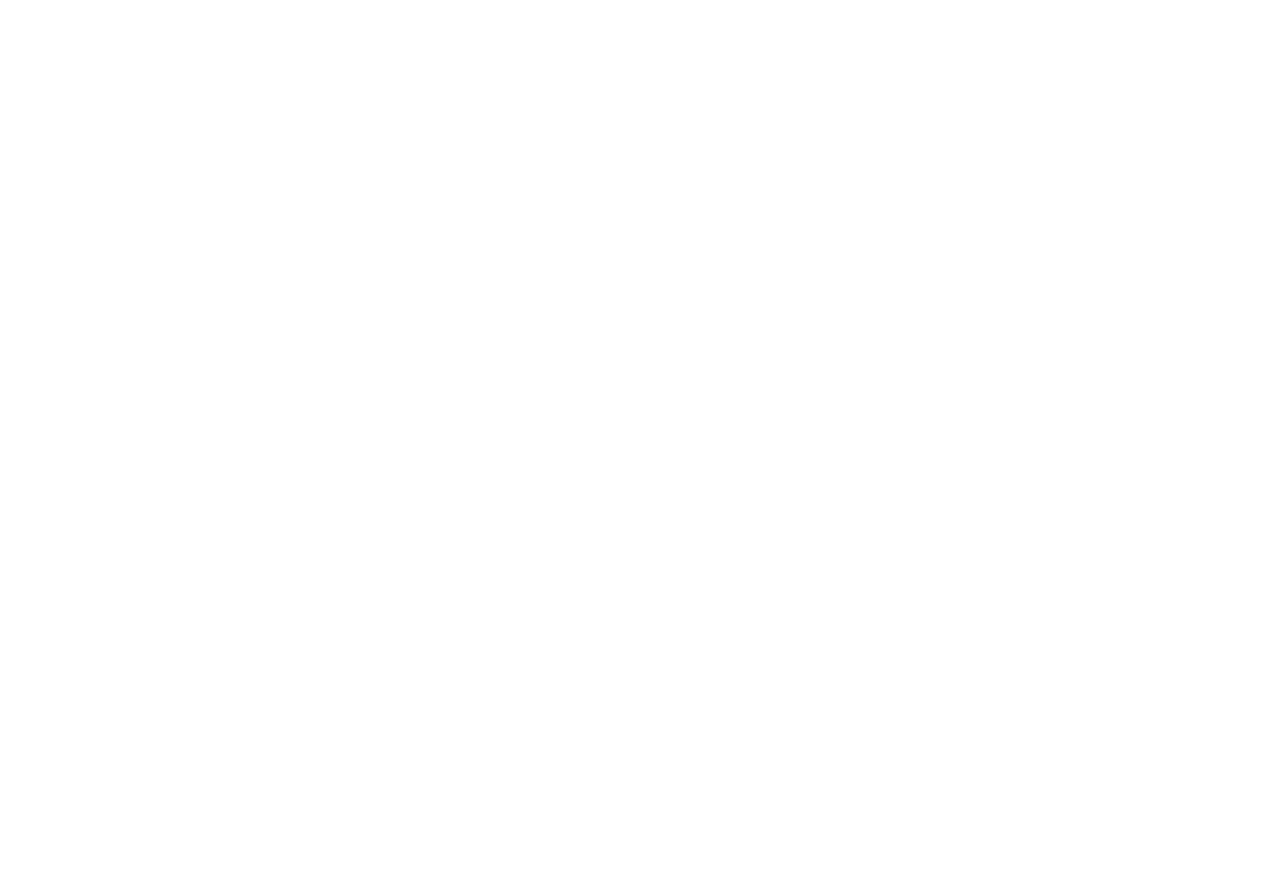
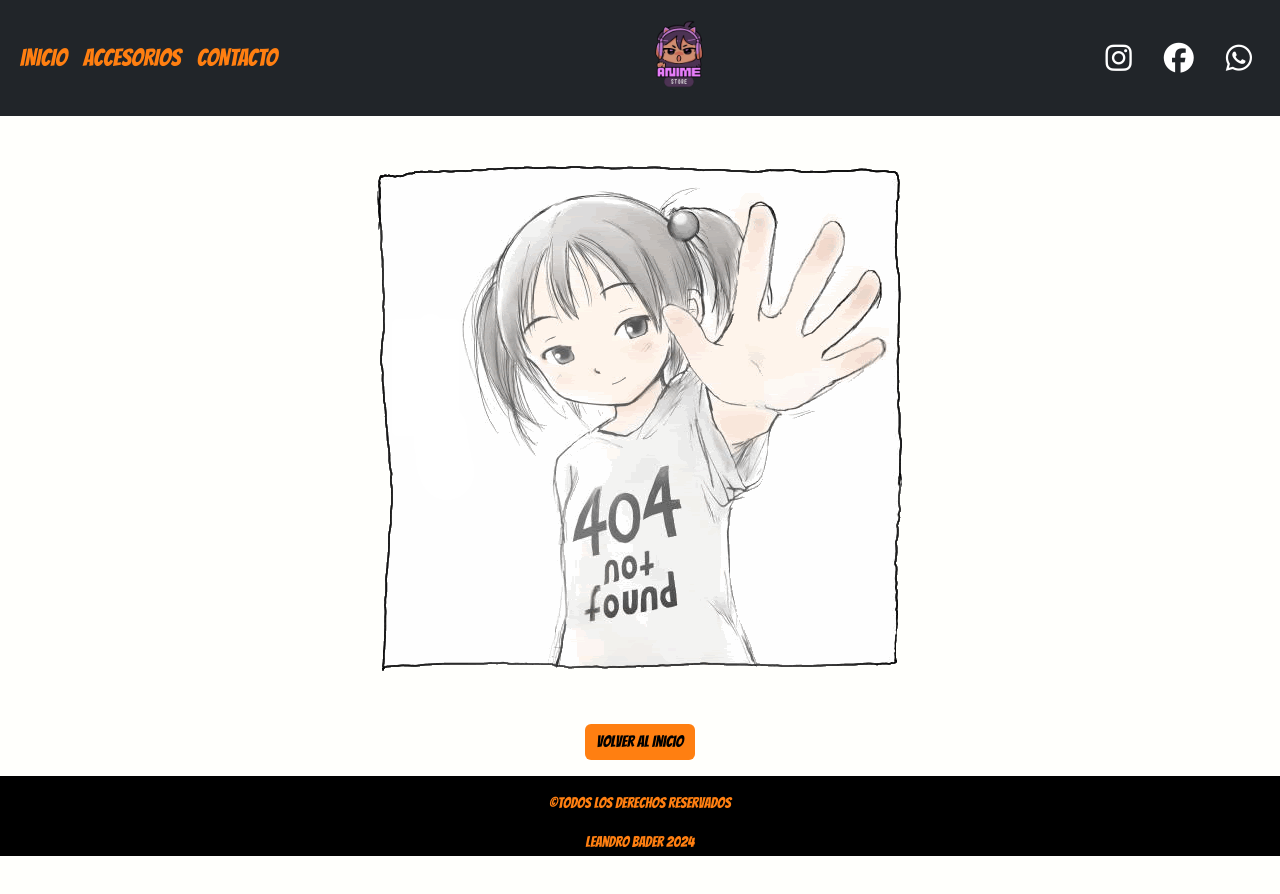
Before and after one commit to Leandrobader/PreEntrega-N-2---Tienda-Anime, a plain HTML site: page Pages/error404.html in a window 1280 px wide. Before the commit the page ends 800 px from the top, so only its background shows below. Drawn offline with nearby package versions, Linux system fonts and the light colour scheme; a web font is replaced by a local one.

Commit message:
Se completo la pagina de error 404 y se cambiaron algunos estilos en general

```diff
--- a/CSS/error404.css
+++ b/CSS/error404.css
@@ -0,0 +1,9 @@
+.error{
+    height: 100%;
+    margin-top: 10rem;
+    margin-bottom: 3rem;
+}
+
+.error img{
+    max-width: 100%;
+}
--- a/Pages/error404.html
+++ b/Pages/error404.html
@@ -0,0 +1,91 @@
+<!DOCTYPE html>
+<html lang="es">
+
+<head>
+  <meta charset="UTF-8">
+  <meta name="viewport" content="width=device-width, initial-scale=1.0">
+  <meta name="author" content=">Leandro Bader" />
+  <meta name="description" content="PreEntrega 2 Desarrollo web" />
+  <meta name="keywords" content="html, css, position, anime, ecommerce, bootstrap, flexbox, grid" />
+  <link href="https://cdn.jsdelivr.net/npm/bootstrap@5.3.3/dist/css/bootstrap.min.css" rel="stylesheet"
+    integrity="sha384-QWTKZyjpPEjISv5WaRU9OFeRpok6YctnYmDr5pNlyT2bRjXh0JMhjY6hW+ALEwIH" crossorigin="anonymous">
+  <link rel="stylesheet" href="../CSS/accesorios.css">
+  <link rel="stylesheet" href="../CSS/error404.css">
+  <!-- GOOGLE FONTS -->
+  <link rel="preconnect" href="https://fonts.googleapis.com">
+  <link rel="preconnect" href="https://fonts.gstatic.com" crossorigin>
+  <link href="https://fonts.googleapis.com/css2?family=Afacad+Flux:wght@100..1000&family=Bangers&display=swap"
+    rel="stylesheet">
+  <!-- FIN GOOGLE FONTS -->
+  <title>Tienda Anime</title>
+</head>
+
+<body>
+
+  <header>
+    <nav class="navbar navbar-expand-lg bg-dark fixed-top" data-bs-theme="dark">
+      <div class="container-fluid">
+        <a class="navbar-brand d-lg-none" href="../index.html"><img src="../Images/logo.png" alt="Logo" width="100rem"
+            height="100rem"></a>
+        <button class="navbar-toggler" type="button" data-bs-toggle="collapse" data-bs-target="#navbarSupportedContent"
+          aria-controls="navbarSupportedContent" aria-expanded="false" aria-label="Toggle navigation">
+          <span class="navbar-toggler-icon"></span>
+        </button>
+        <div class="collapse navbar-collapse" id="navbarSupportedContent">
+          <ul class="navbar-nav me-auto mb-2 mb-lg-0">
+            <li class="nav-item">
+              <a class="nav-link links" href="../index.html">INICIO</a>
+            </li>
+            <li class="nav-item">
+              <a class="nav-link" href="./accesorios.html">ACCESORIOS</a>
+            </li>
+            <li class="nav-item">
+              <a class="nav-link" href="./contacto.html">CONTACTO</a>
+            </li>
+          </ul>
+          <div class="me-auto ocultar">
+            <a class="navbar-brand" href="../index.html"><img src="../Images/logo.png" alt="Logo" width="100rem"
+                height="100rem"></a>
+          </div>
+
+          <ul class="navbar-nav ml-auto mb-2 mb-lg-0 logos d-flex flex-row">
+            <li class="nav-item">
+              <a href="https://www.instagram.com/" target="_blank"><i
+                  class="fa-brands fa-instagram fa-2xl icon-instagram" style="color: #ffffff;"></i></a>
+            </li>
+            <li class="nav-item">
+              <a href="https://www.facebook.com/?locale=es_LA" target="_blank"><i
+                  class="fa-brands fa-facebook fa-2xl icon-facebook" style="color: #ffffff;"></i></a>
+            </li>
+            <li class="nav-item">
+              <a href="https://www.whatsapp.com/" target="_blank"><i class="fa-brands fa-whatsapp fa-2xl icon-whatsapp"
+                  style="color: #ffffff;"></i></a>
+            </li>
+          </ul>
+        </div>
+      </div>
+    </nav>
+
+  </header>
+
+  <main>
+    <div class="container d-flex justify-content-center error">
+        <img src="../Images/Error404.png" alt="error404">
+    </div>
+
+    <div class="container d-flex justify-content-center">
+        <a href="../index.html" class="btn btn-primary">Volver al Inicio</a>
+    </div>
+  </main>
+
+  <footer>
+    <p>&copy;Todos los derechos reservados</p>
+    <p>Leandro Bader 2024</p>
+  </footer>
+  <script src="https://kit.fontawesome.com/214682a10c.js" crossorigin="anonymous"></script>
+  <script src="https://cdn.jsdelivr.net/npm/bootstrap@5.3.3/dist/js/bootstrap.bundle.min.js"
+    integrity="sha384-YvpcrYf0tY3lHB60NNkmXc5s9fDVZLESaAA55NDzOxhy9GkcIdslK1eN7N6jIeHz"
+    crossorigin="anonymous"></script>
+</body>
+
+</html>
```
Also changed, not shown: CSS/styles.css (+9 -0 lines), Images/Error404.png (added), Images/img-cosplay.webp (deleted), Images/img-figuras.webp (deleted), Images/img-indumentaria.webp (deleted), Images/img-libjaponesa.webp (deleted), Images/img-mangas.webp (deleted), Images/img-pedidosJapon.webp (deleted), Images/promos.png (deleted), Images/slider tienda anime 1.jpg (deleted).
